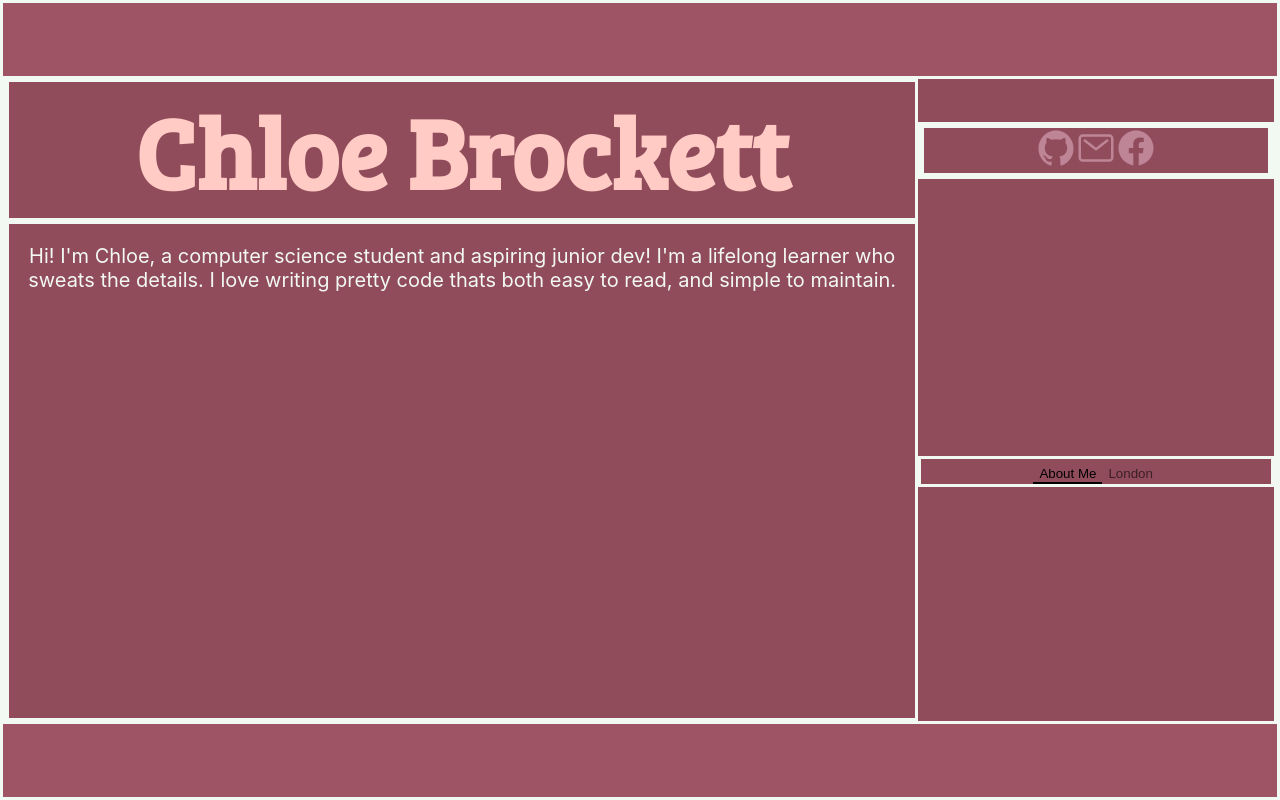
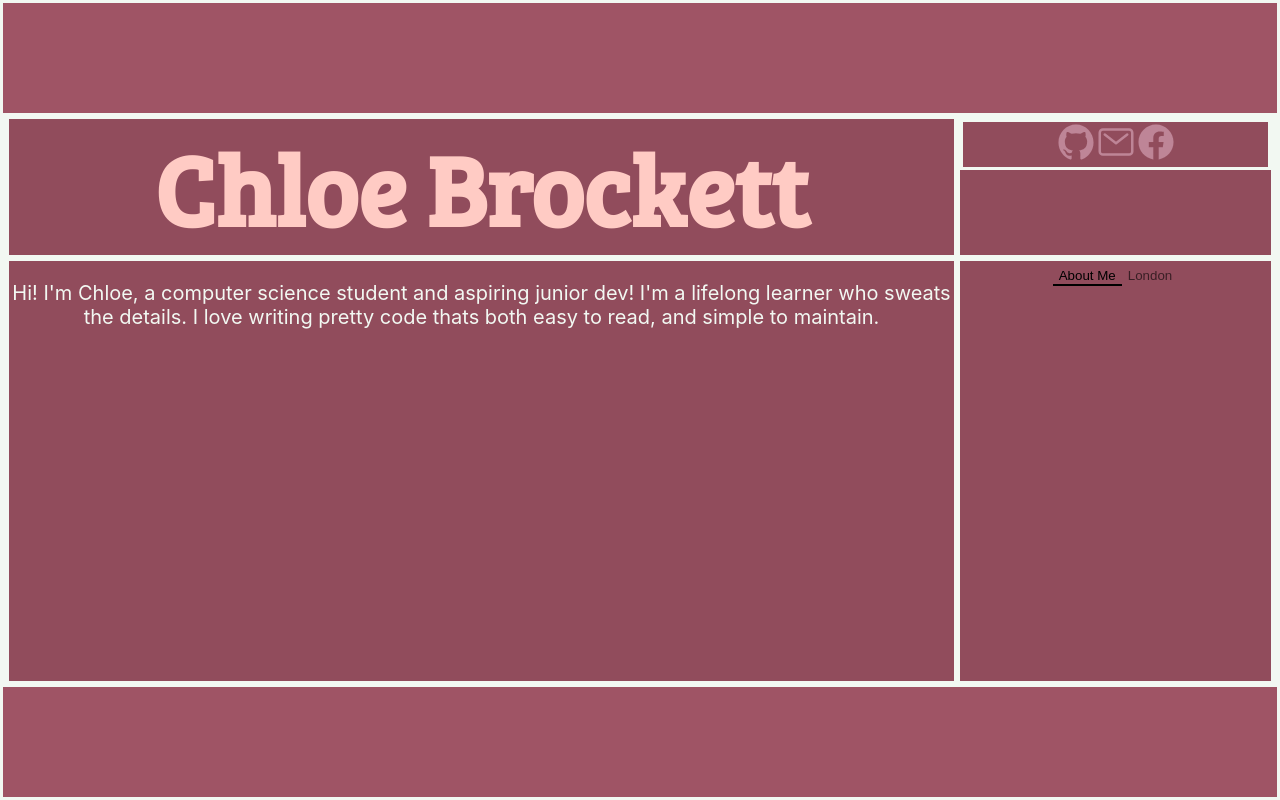
Before and after one commit to ChloeBrockett/ChloeBrockett.github.io, a React (Create React App) app: page / in a window 1280 px wide. Built offline with nearby package versions, Linux system fonts and the light colour scheme.

Commit message:
learning about css grid

```diff
--- a/public/index.html
+++ b/public/index.html
@@ -24,7 +24,7 @@
       work correctly both with client-side routing and a non-root public URL.
       Learn how to configure a non-root public URL by running `npm run build`.
     -->
-    <title>React App</title>
+    <title>Chloe Brockett</title>
   </head>
   <body>
     <noscript>You need to enable JavaScript to run this app.</noscript>
--- a/src/App.css
+++ b/src/App.css
@@ -1,5 +1,3 @@
-@import url('https://fonts.googleapis.com/css2?family=Bree+Serif&display=swap');
-
 .App {
   text-align: center;
   justify-content: center;
--- a/src/index.css
+++ b/src/index.css
@@ -1,3 +1,5 @@
+@import url('https://fonts.googleapis.com/css2?family=Bree+Serif&display=swap');
+
 * {
   box-sizing: border-box;
 }
--- a/src/pages/styles/home.css
+++ b/src/pages/styles/home.css
@@ -5,7 +5,6 @@
 .main-container{
     font-size: 2rem;
     display: flex;
-    flex-wrap: wrap;
     height: 100vh;
     justify-content: center;
     align-items: center;
@@ -15,31 +14,32 @@
     min-height: 60%;
     width: 100vw;
     max-width: 1280px;
-    display: flex;
-    align-items: center;
-    justify-content: center;
-    flex-wrap: wrap;
+    display: grid;
     background: #914c5c;
+    grid-template-areas:
+        "header socials"
+        "article menu";
+    grid-template-columns: 3fr 1fr;
+    grid-template-rows: 1fr 3fr;
 
 }
 
-.header,
-.content {
-  flex: 5 0 50%;
+.header {
+    grid-area: header;
 }
 
 .content{
-    height: 500px;
+    grid-area: article;
 }
-.social-links,
+
+.social-links{
+    grid-area: socials;
+}
+
 .menu {
-  flex: 1 0 300px;
+    grid-area: menu;
 }
-.social-links-inner{
-    display: flex;
-    justify-content: center;
 
-}
 .social-icon{
     font-size: 4rem;
     color: #be8597;
```
